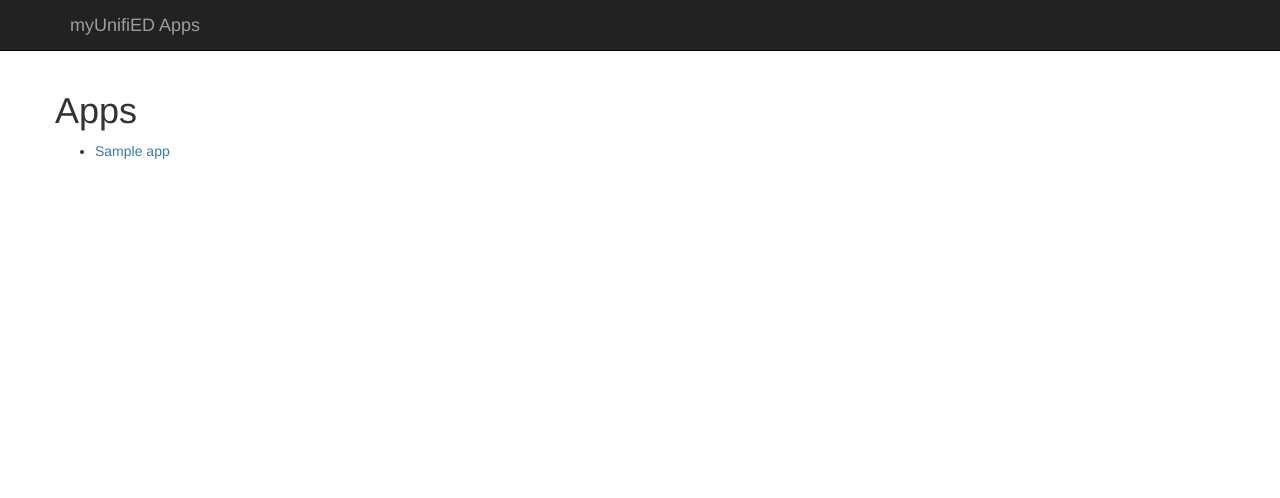
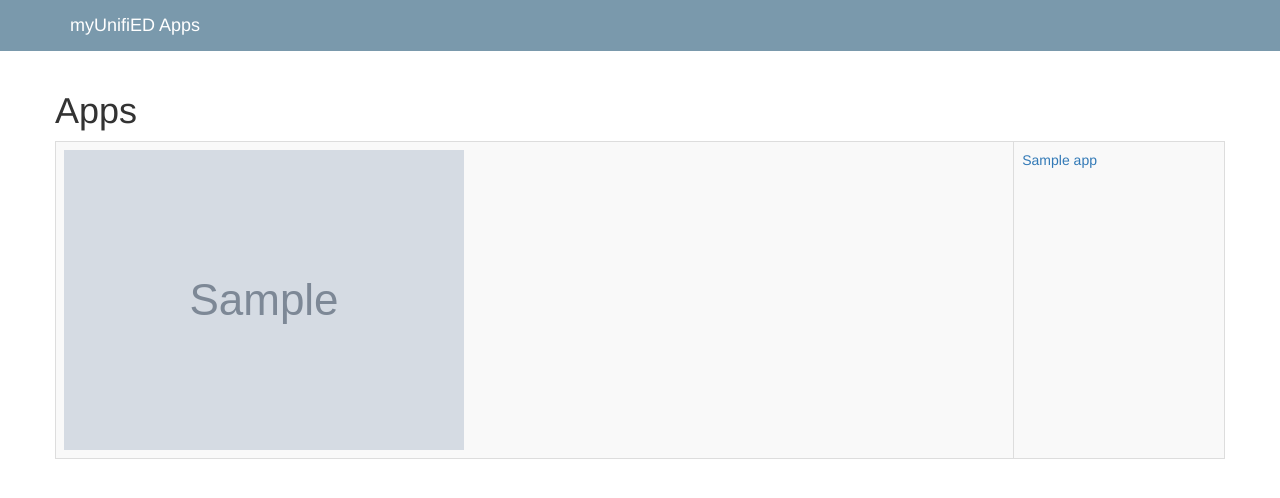
Before and after one commit to cybera/fim-apps, a Flask app: template templates/apps.html in a window 1280 px wide. Shown: the top 498 px of the page. Run offline with Flask 2, Linux system fonts and the light colour scheme; the template is opened without the code that fills it: most values are stand-ins (such as "Sample title", 1, 10 or a date in 2020); grey boxes marked "Sample" are stand-in pictures; some libraries are stand-ins or nearby versions.

Commit message:
Beautification in process

```diff
--- a/main.py
+++ b/main.py
@@ -11,6 +11,10 @@ def app_list():
 def get_allowed_apps():
     headers = { "Content-Type": "application/json" }
     r = requests.get("https://multidata.dev.myunified.ca/service-providers.json", auth=("metadata.client", ""), headers=headers)
+
+    # TODO: Create error page
+    if r.status_code != 200:
+        return []
 
     allowed_apps = []
     my_entity = flask.request.environ.get("Shib-Authenticating-Authority")
--- /dev/null
+++ b/static/css/custom.css
@@ -0,0 +1,8 @@
+.navbar-inverse {
+  background-color: #7a99ac;
+  border-color: #7a99ac;
+}
+
+.navbar-inverse .navbar-brand {
+  color: #fff;
+}
--- a/templates/apps.html
+++ b/templates/apps.html
@@ -11,6 +11,7 @@
 
     <!-- Bootstrap core CSS -->
     <link href="../static/css/bootstrap.min.css" rel="stylesheet">
+    <link href="../static/css/custom.css" rel="stylesheet">
 
     <!-- IE10 viewport hack for Surface/desktop Windows 8 bug -->
     <link href="../static/css/ie10-viewport-bug-workaround.css" rel="stylesheet">
@@ -36,11 +37,16 @@
 
       <div class="row">
         <h1>Apps</h1>
-        <ul>
-        {% for a in apps %}
-          <li><a href='{{ a["loginUrl"] }}'>{{ a["name:en"] }}</a></li>
-        {% endfor %}
-        </ul>
+        <table class="table table-bordered table-striped">
+          <tbody>
+          {% for a in apps %}
+            <tr>
+              <td><img src='{{ a["logo:0:url"] }}' class="img-responsive"></td>
+              <td><a href='{{ a["loginUrl"] }}'>{{ a["name:en"] }}</a></td>
+            </tr>
+          {% endfor %}
+          </tbody>
+        </table>
       </div>
 
     </div><!-- /.container -->
```
